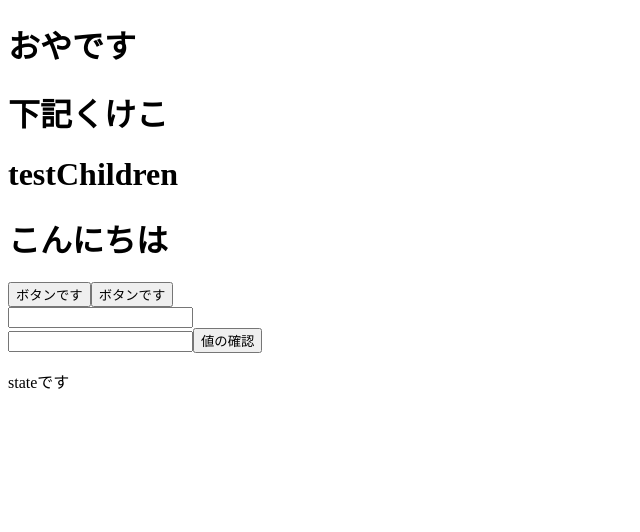
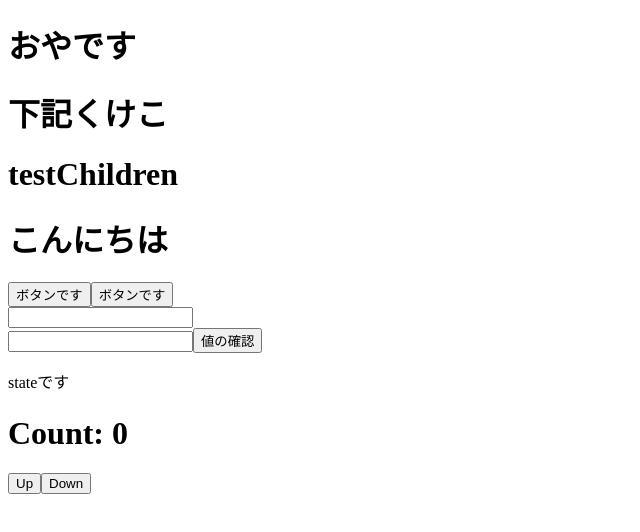
Before and after one commit to hyuma0309/React-Test, a Next.js app: page / in a window 1280 px wide. Shown: the top 532 px of the page, without its empty margins (0-640 px from the left). Built offline with nearby package versions, Linux system fonts and the light colour scheme.

Commit message:
redux toolkitのテスト

```diff
--- a/package.json
+++ b/package.json
@@ -2,12 +2,14 @@
   "dependencies": {
     "@hookform/error-message": "^2.0.0",
     "@material-ui/core": "^4.12.3",
+    "@reduxjs/toolkit": "^1.8.1",
     "@types/styled-components": "5",
     "next": "^12.0.8",
     "react": "^17.0.2",
     "react-dom": "^17.0.2",
     "react-hook-form": "^7.27.1",
     "react-markdown": "6",
+    "react-redux": "^7.2.8",
     "react-spring": "^9.4.3",
     "styled-components": "5"
   },
--- a/src/components/Top.tsx
+++ b/src/components/Top.tsx
@@ -1,4 +1,9 @@
 import React, { useRef, useState, VFC } from "react";
+
+// hooksでまとめるとこれらを使いたいファイルごとに呼ばなくて済む
+// import { useSelector, useDispatch } from "react-redux";
+// import { decrease, increase } from "../store/count/counterSlice";
+import { useStore } from "../hooks/useStore";
 
 export interface TopProps {
   text?: string;
@@ -12,6 +17,13 @@ const doSomething = () => {
 const Top: VFC<TopProps> = (props) => {
   const [testText, setText] = useState("stateです");
   const textRef = useRef(null);
+
+  // redux toolkit
+  // const count = useSelector((state) => state.counter.count);
+  // const dispatch = useDispatch();
+
+  //hooksにまとめてみた
+  const { state, dispatch, actions } = useStore();
 
   console.log("レンダリング");
 
@@ -37,6 +49,15 @@ const Top: VFC<TopProps> = (props) => {
       </div>
       {/* stateはcomputedのように使える */}
       <p>{testText}</p>
+      {/* redux toolkit */}
+      {/* <h1>Count: {count}</h1>
+      <button onClick={() => dispatch(increase())}>Up</button>
+      <button onClick={() => dispatch(decrease())}>Down</button> */}
+
+      {/* hooksにまとめてみた */}
+      <h1>Count: {state.counter.count}</h1>
+      <button onClick={() => dispatch(actions.count.increase())}>Up</button>
+      <button onClick={() => dispatch(actions.count.decrease())}>Down</button>
     </>
   );
 };
--- /dev/null
+++ b/src/hooks/useStore.ts
@@ -0,0 +1,16 @@
+import { useSelector, useDispatch } from "react-redux";
+
+import { RootState } from "../store/index";
+import { actions as counterActions } from "../store/count/counterSlice";
+
+export const useStore = () => {
+  const dispatch = useDispatch();
+
+  return {
+    state: useSelector((state: RootState) => state),
+    dispatch,
+    actions: {
+      count: counterActions,
+    },
+  };
+};
--- a/src/pages/index.tsx
+++ b/src/pages/index.tsx
@@ -1,6 +1,7 @@
-import React, { FC, useCallback, useState } from 'react';
-import Top from '../components/Top';
-
+import React, { FC, useCallback, useState } from "react";
+import Top from "../components/Top";
+import { store } from "../store/index";
+import { Provider } from "react-redux";
 
 const MyApp: React.FC = () => {
   const conf = {
@@ -15,41 +16,40 @@ const MyApp: React.FC = () => {
 
   //　まとめると
   type key = keyof typeof conf;
-  const test: key  = "en"
+  const test: key = "en";
 
   let user = {
     name: "John",
     sizes: {
       height: 182,
-      width: 50
-    }
+      width: 50,
+    },
   };
 
   let aiueo = user;
   let clone = Object.assign({}, user);
-  aiueo.name = "aiueo入りました"
-  user.name = "user入りました"
+  aiueo.name = "aiueo入りました";
+  user.name = "user入りました";
   // ネストした値は同期されてしまう
   // user.sizes.width = 100
 
-  let deepClone = JSON.parse(JSON.stringify(user))
-  user.sizes.width = 100
-  console.log("aiueo", aiueo.name)
-  console.log("user", user.sizes)
-  console.log("cloneName", clone.name)
-  console.log("cloneSize", clone.sizes)
+  let deepClone = JSON.parse(JSON.stringify(user));
+  user.sizes.width = 100;
+  console.log("aiueo", aiueo.name);
+  console.log("user", user.sizes);
+  console.log("cloneName", clone.name);
+  console.log("cloneSize", clone.sizes);
 
-  console.log("deepCloneSize", deepClone.sizes)
-
+  console.log("deepCloneSize", deepClone.sizes);
 
   return (
-    <div>
-      <h1>おやです</h1>
-      <Top text="下記くけこ">
-        testChildren
-      </Top>
-    </div>
+    <Provider store={store}>
+      <div>
+        <h1>おやです</h1>
+        <Top text="下記くけこ">testChildren</Top>
+      </div>
+    </Provider>
   );
-}
+};
 
 export default MyApp;
--- /dev/null
+++ b/src/store/count/counterSlice.ts
@@ -0,0 +1,27 @@
+import { createSlice } from "@reduxjs/toolkit";
+
+export interface CounterSliceState {
+  count: number;
+}
+
+const initialState: CounterSliceState = {
+  count: 0,
+};
+
+export const counterSlice = createSlice({
+  name: "counter",
+  initialState,
+  reducers: {
+    increase: (state) => {
+      state.count += 1;
+    },
+    decrease: (state) => {
+      state.count -= 1;
+    },
+  },
+});
+
+export const { increase, decrease } = counterSlice.actions;
+export const { actions } = counterSlice;
+
+export default counterSlice.reducer;
--- /dev/null
+++ b/src/store/index.ts
@@ -0,0 +1,10 @@
+import { configureStore } from "@reduxjs/toolkit";
+import counterReducer from "../store/count/counterSlice";
+
+export const store = configureStore({
+  reducer: {
+    counter: counterReducer,
+  },
+});
+
+export type RootState = ReturnType<typeof store.getState>;
```
Also changed, not shown: 1 other file (tests, documents, lock files or other folders).
